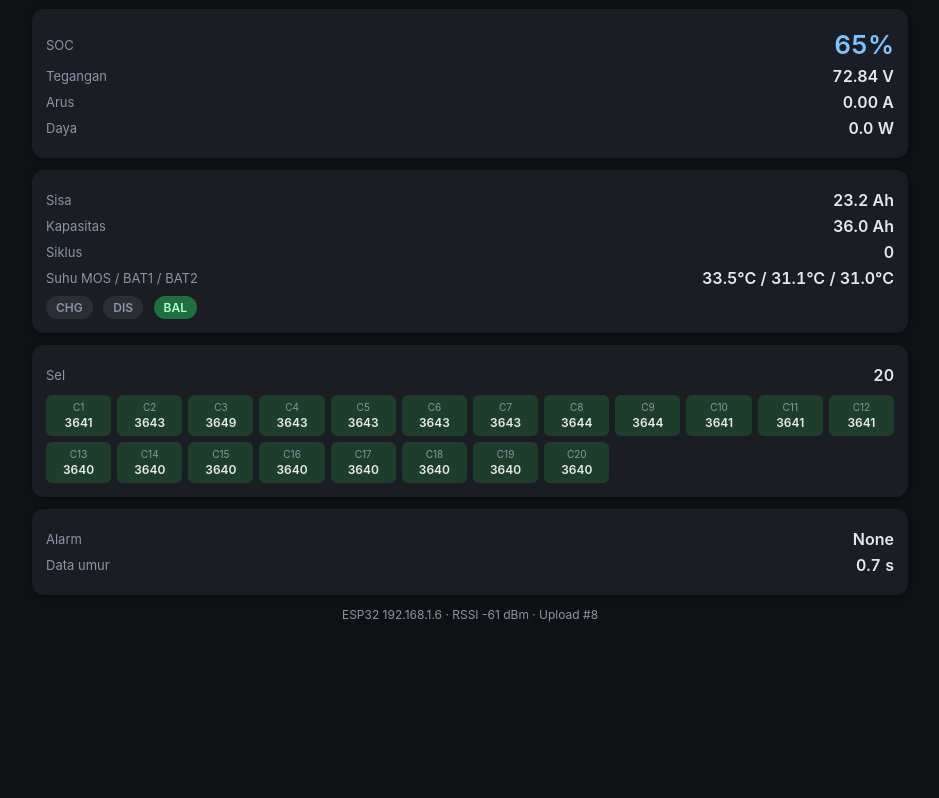
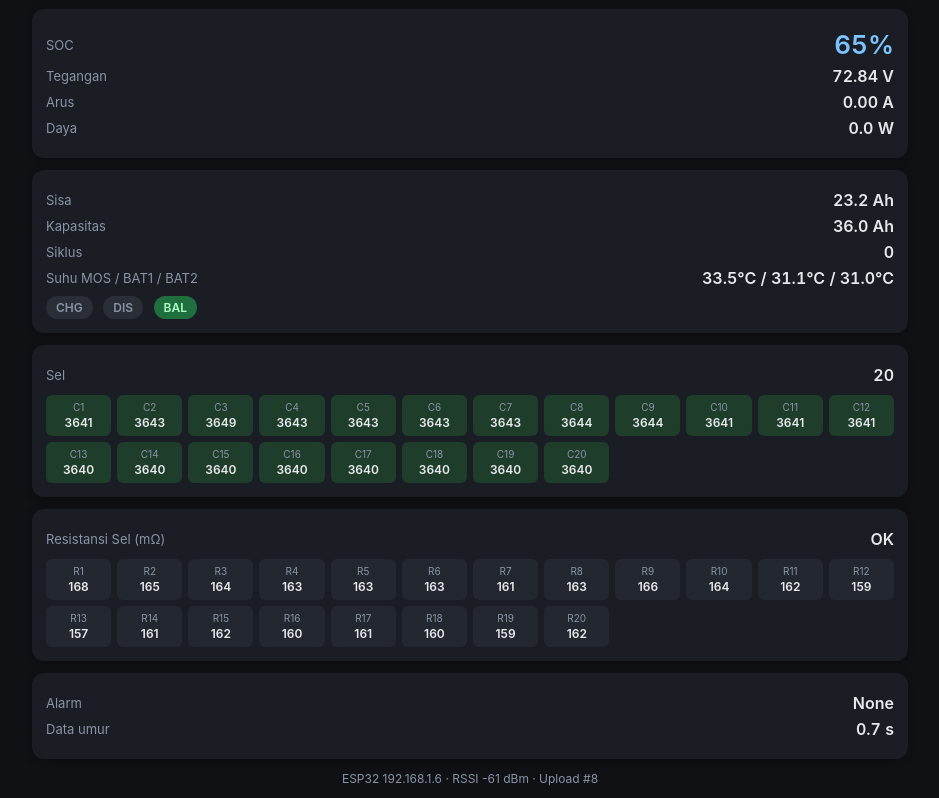
Before and after one commit to paklikshodiq/BMS-Monitor, a plain HTML site: page index.html in a window 1280 px wide. Shown: the part 137-935 px from the top of the page, without its empty margins (170-1109 px from the left). Before the commit the page ends 800 px from the top, so only its background shows below. Drawn offline with Linux system fonts and the light colour scheme.

Commit message:
Update index.html

```diff
--- a/index.html
+++ b/index.html
@@ -61,6 +61,11 @@ h1{font-size:20px;margin-bottom:12px;color:#7cc4ff}
 </div>
 
 <div class="card">
+  <div class="row"><span class="label">Resistansi Sel (m&Omega;)</span><span class="val" id="resvalid">--</span></div>
+  <div class="grid" id="res"></div>
+</div>
+
+<div class="card">
   <div class="row"><span class="label">Alarm</span><span class="val" id="alarm">--</span></div>
   <div class="row"><span class="label">Data umur</span><span class="val" id="age">--</span></div>
 </div>
@@ -69,8 +74,8 @@ h1{font-size:20px;margin-bottom:12px;color:#7cc4ff}
 <div class="wifi" id="wifi">--</div>
 
 <script>
-// ganti dengan milik Anda
-const RAW = 'https://raw.githubusercontent.com/paklikshodiq/BMS-Monitor/main/bms/data.json';
+// GANTI DENGAN URL REPO ANDA
+const RAW = 'https://raw.githubusercontent.com/paklikshodiq/bms-monitor/main/bms/data.json';
 const $ = id => document.getElementById(id);
 const f = (n,d=2) => (n==null||isNaN(n)) ? '--' : Number(n).toFixed(d);
 
@@ -110,6 +115,7 @@ async function refresh(){
 
     $('nc').textContent = d.num_cells || 0;
 
+    // Render Cells
     let cells = '';
     for (let i = 0; i < d.num_cells; i++) {
       const mv = d.cells_mv[i];
@@ -119,6 +125,16 @@ async function refresh(){
     }
     $('cells').innerHTML = cells || '<div class="label">Tidak ada data</div>';
 
+    // Render Resistansi
+    let res = '';
+    if(d.cell_res_valid){
+      for(let i=0;i<d.num_cells;i++){
+        res+='<div class="cell"><div class="n">R'+(i+1)+'</div><div class="v">'+d.cells_res[i]+'</div></div>';
+      }
+    }
+    $('res').innerHTML = res || '<div class="label">N/A</div>';
+    $('resvalid').textContent = d.cell_res_valid ? 'OK' : 'N/A';
+
     $('alarm').textContent = d.alarm_flags
       ? '0x' + d.alarm_flags.toString(16).toUpperCase().padStart(8,'0')
       : 'None';
@@ -126,7 +142,6 @@ async function refresh(){
     const age = d.last_update_age_ms / 1000;
     $('age').textContent = f(age,1) + ' s';
 
-    // peringatan jika data basi (upload ditunda GitHub CDN)
     const stale = age > 600;
     $('stale').textContent = stale
       ? '\u26A0 Data mungkin tertunda ' + Math.round(age/60) + ' menit (cache GitHub)'
@@ -140,7 +155,7 @@ async function refresh(){
   }
 }
 
-setInterval(refresh, 30000);  // refresh tiap 30s (lebih sering dari upload = sia-sia)
+setInterval(refresh, 30000);  // refresh tiap 30s
 refresh();
 </script>
 </body>
```
